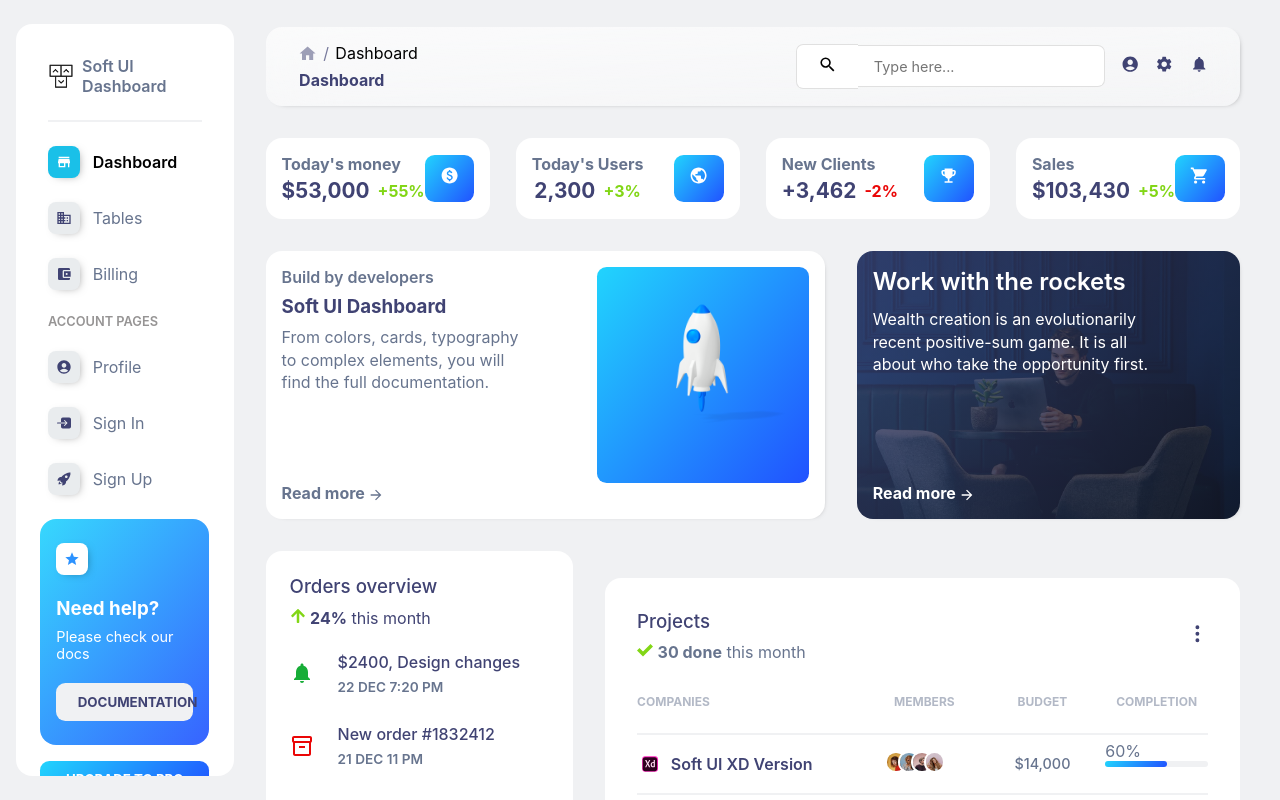
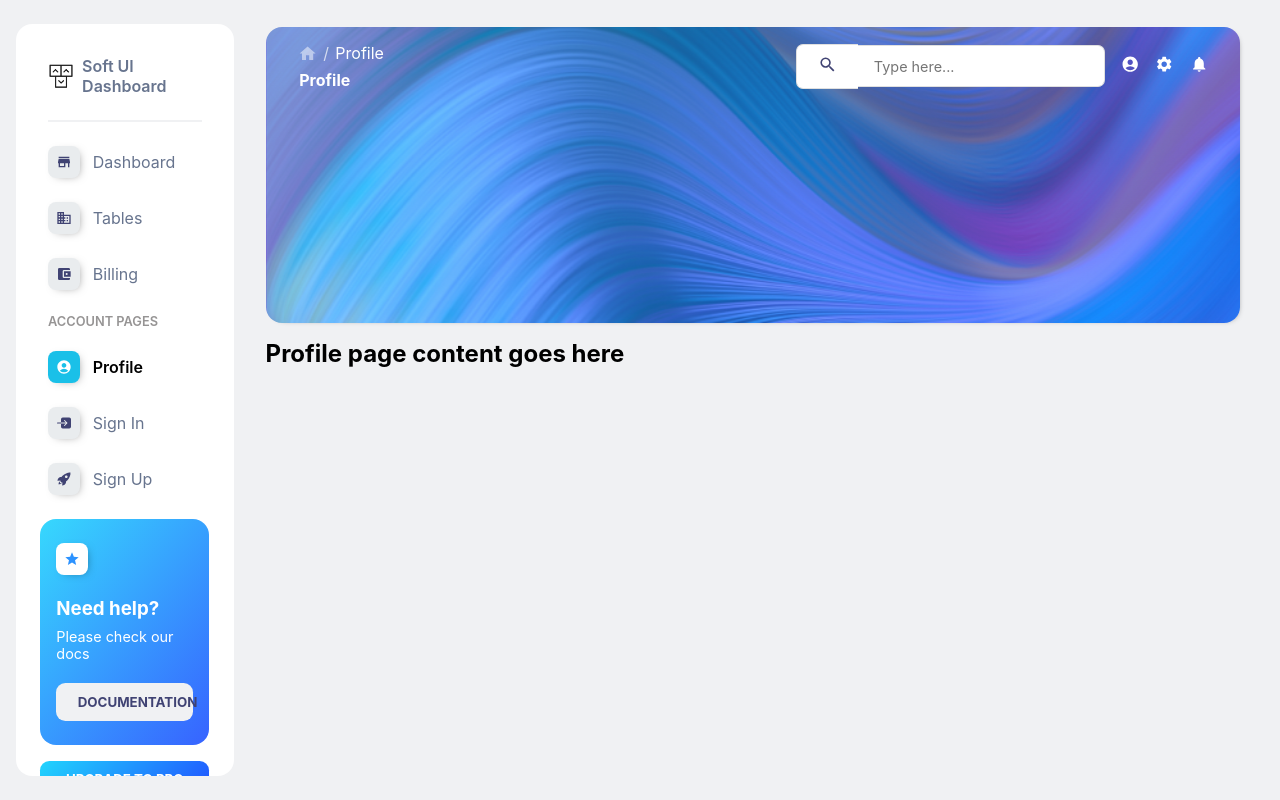
Before and after one commit to jamoliddinsaidov/soft_ui_dashboard, a React (Create React App) app: page /profile in a window 1280 px wide. Before the commit this address led to /dashboard. Shown: the top 800 px of the page. Built offline with nearby package versions, Linux system fonts and the light colour scheme.

Commit message:
add profile page's header

```diff
--- a/src/App.js
+++ b/src/App.js
@@ -5,6 +5,7 @@ import { Switch, Route, Redirect } from 'react-router-dom'
 import Dashboard from './pages/Dashboard/Dashboard'
 import Tables from './pages/Tables/Tables'
 import Billing from './pages/Billing/Billing'
+import Profile from './pages/Profile/Profile'
 
 // styles
 import { GlobalStyles, StyledApp } from './GlobalStyles'
@@ -16,6 +17,7 @@ function App() {
       <Switch>
         <Route path='/tables' component={Tables} />
         <Route path='/billing' component={Billing} />
+        <Route path='/profile' component={Profile} />
         <Route exact path='/dashboard' component={Dashboard} />
         <Redirect to='/dashboard' />
       </Switch>
--- /dev/null
+++ b/src/components/Headers/ProfileTopHeader.jsx
@@ -0,0 +1,19 @@
+import React from 'react'
+
+// components
+import TopHeader from './TopHeader'
+
+// styles
+import { StyledProfileHeaderContainer, StyledProfileTopHeader } from './styles/ProfileTopHeader'
+
+const ProfileTopHeader = ({ page }) => {
+  return (
+    <StyledProfileHeaderContainer>
+      <StyledProfileTopHeader>
+        <TopHeader page={page} />
+      </StyledProfileTopHeader>
+    </StyledProfileHeaderContainer>
+  )
+}
+
+export default ProfileTopHeader
--- a/src/components/Headers/TopHeader.jsx
+++ b/src/components/Headers/TopHeader.jsx
@@ -5,11 +5,11 @@ import { Link } from 'react-router-dom'
 import { MdHome, MdSearch, MdAccountCircle, MdSettings, MdNotifications } from 'react-icons/md'
 
 // styles
-import { StyledTopHeader, BreadcrumbNav, StyledHeaderSearchBar, TopHeaderContainer } from './styles/TopHeader'
+import { BreadcrumbNav, StyledHeaderSearchBar, TopHeaderContainer } from './styles/TopHeader'
 
 const TopHeader = ({ page }) => {
   return (
-    <StyledTopHeader>
+    <>
       <BreadcrumbNav>
         <div>
           <Link to='/'>
@@ -40,7 +40,7 @@ const TopHeader = ({ page }) => {
           <MdNotifications />
         </Link>
       </TopHeaderContainer>
-    </StyledTopHeader>
+    </>
   )
 }
 
--- /dev/null
+++ b/src/components/Headers/styles/ProfileTopHeader.js
@@ -0,0 +1,37 @@
+import styled from 'styled-components'
+import { Flex, FlexBetween, colors } from '../../../GlobalStyles'
+import { StyledTopHeader } from './TopHeader'
+import bgImg from '../../../assets/images/curved-images/curved0.jpg'
+
+export const StyledProfileHeaderContainer = styled.div`
+  background: linear-gradient(310deg, rgba(33, 82, 255, 0.6), rgba(33, 212, 253, 0.6)) 100% center / cover,
+    url(${bgImg}) transparent;
+  background-size: cover;
+  min-height: 37vh;
+  box-shadow: 3px 2px 7px -7px rgba(0, 0, 0, 1);
+  border-radius: 1em;
+  margin-bottom: 1em;
+`
+
+export const StyledProfileTopHeader = styled(StyledTopHeader)`
+  position: static;
+  backdrop-filter: none;
+  background: none;
+  box-shadow: none;
+  padding: none;
+  border-radius: none;
+
+  h4,
+  p,
+  svg,
+  a,
+  span {
+    color: #fff !important;
+  }
+
+  button {
+    svg {
+      color: ${colors.iconColor} !important;
+    }
+  }
+`
--- a/src/pages/Billing/Billing.jsx
+++ b/src/pages/Billing/Billing.jsx
@@ -22,6 +22,7 @@ import {
   StyledTransactionsTitle,
 } from './styles/StyledBilling'
 import { colors } from '../../GlobalStyles'
+import { StyledTopHeader } from '../../components/Headers/styles/TopHeader'
 
 // utils
 import { DebitCardContent } from '../../assets/contents/Billings/DebitCardContent'
@@ -35,7 +36,9 @@ import { MdDateRange } from 'react-icons/md'
 const Billing = () => {
   return (
     <MainLayout>
-      <TopHeader page='Billing' />
+      <StyledTopHeader>
+        <TopHeader page='Billing' />
+      </StyledTopHeader>
 
       <StyledPaymentsContainer>
         <StyledPayments>
--- a/src/pages/Dashboard/Dashboard.jsx
+++ b/src/pages/Dashboard/Dashboard.jsx
@@ -17,6 +17,7 @@ import {
   StyledProjectsCard,
   StyledPCTable,
 } from './styles/StyledDashboard'
+import { StyledTopHeader } from '../../components/Headers/styles/TopHeader'
 
 // contents
 import { GrowthCardContents } from '../../assets/contents/Dashboard/GrowthCardContents'
@@ -27,7 +28,9 @@ import { OrdersCardContent } from '../../assets/contents/Dashboard/OrdersCardCon
 const Dashboard = () => {
   return (
     <MainLayout>
-      <TopHeader page='Dashboard' />
+      <StyledTopHeader>
+        <TopHeader page='Dashboard' />
+      </StyledTopHeader>
 
       <StyledGrowthCards>
         {GrowthCardContents.map((content, index) => (
--- /dev/null
+++ b/src/pages/Profile/Profile.jsx
@@ -0,0 +1,19 @@
+import React from 'react'
+
+// components
+import MainLayout from '../../layouts/MainLayout'
+import ProfileTopHeader from '../../components/Headers/ProfileTopHeader'
+
+// styles
+import { StyleProfileTopHeader } from './styles/StyledProfile'
+
+const Profile = () => {
+  return (
+    <MainLayout>
+      <ProfileTopHeader page='Profile' />
+      <h2>Profile page content goes here</h2>
+    </MainLayout>
+  )
+}
+
+export default Profile
--- /dev/null
+++ b/src/pages/Profile/styles/StyledProfile.js
@@ -0,0 +1,7 @@
+import styled from 'styled-components'
+import { Flex, FlexBetween, colors } from '../../../GlobalStyles'
+import { StyledTopHeader } from '../../../components/Headers/styles/TopHeader'
+
+export const StyleProfileTopHeader = styled(StyledTopHeader)`
+  background: red;
+`
--- a/src/pages/Tables/Tables.jsx
+++ b/src/pages/Tables/Tables.jsx
@@ -9,7 +9,7 @@ import MainFooter from '../../components/Footers/MainFooter'
 
 // styles
 import { StyledProjectsTable, StyledPCTable } from './styles/StyledTables'
-
+import { StyledTopHeader } from '../../components/Headers/styles/TopHeader'
 // utils
 import { AuthorsCardContentHeaders, AuthorsCardContentBody } from '../../assets/contents/Tables/AuthorsCardContent'
 import { ProjectsCardTableHeaders, ProjectsCardTableBody } from '../../assets/contents/Tables/ProjectsCardContent'
@@ -17,7 +17,10 @@ import { ProjectsCardTableHeaders, ProjectsCardTableBody } from '../../assets/co
 const Tables = () => {
   return (
     <MainLayout>
-      <TopHeader page='Tables' />
+      <StyledTopHeader>
+        <TopHeader page='Tables' />
+      </StyledTopHeader>
+
       <AuthorsCard contentHeaders={AuthorsCardContentHeaders} contentBody={AuthorsCardContentBody} />
       <StyledProjectsTable>
         <ProjectsCard
```
